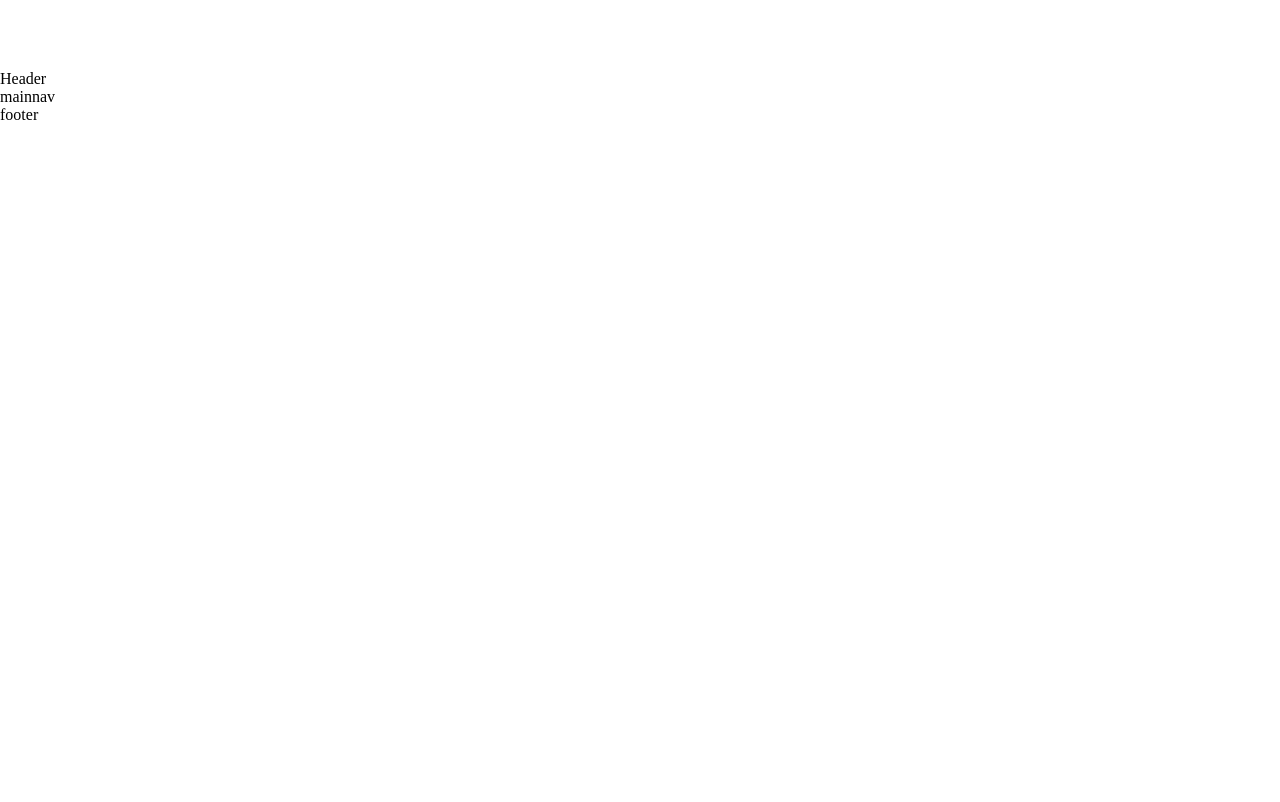
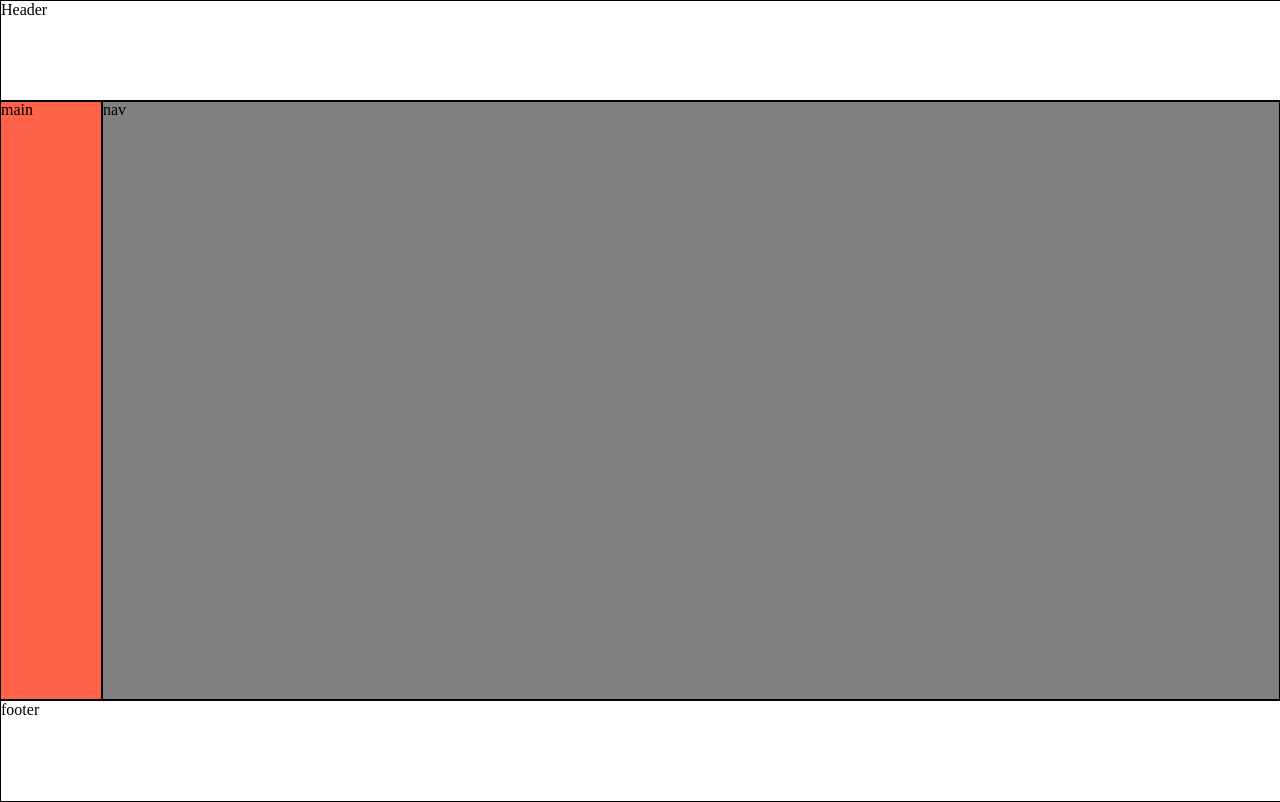
Before and after one commit to Doftgrahn/sloduva, a plain HTML site: page index.html in a window 1280 px wide. Drawn offline with Linux system fonts and the light colour scheme.

Commit message:
helt ny layout

```diff
--- a/index.css
+++ b/index.css
@@ -1,19 +1,39 @@
 body {
   margin: 0;
-  margin-top: 70px;
+  margin-top: 100px;
 }
 
 .header {
-  width:100%;
-  height: 70px;
+  width: 100%;
+  height: 100px;
   position: fixed;
-  top:0;
+  top: 0;
+  border: 1px solid black;
+  z-index: 1;
 }
 
-
-
-
 .holygrail {
-  width:100%;
+  width: 100%;
+  height:600px;
   display: flex;
 }
+
+.main {
+  flex: 0 100px;
+  border:1px solid black;
+  background-color: tomato;
+}
+
+.nav {
+  flex: 1;
+  border:1px solid black;
+  background-color: gray;
+}
+
+.footer {
+  width: 100%;
+  height: 100px;
+  position: relative;
+  bottom: 0;
+  border: 1px solid black;
+}
--- a/index.html
+++ b/index.html
@@ -1,5 +1,6 @@
 <!DOCTYPE html>
 <html>
+
 <head>
   <title>Slöduva</title>
   <link rel="stylesheet" href="index.css">
@@ -7,35 +8,20 @@
 
 <body>
 
-  <header>Header</header>
+  <header class="header">Header</header>
 
 
 
-<div class ="holygrail">
+  <div class="holygrail">
 
-<main>main</main>
+    <main class="main">main</main>
 
-<nav>nav</nav>
+    <nav class ="nav">nav</nav>
 
 
-</div>
+  </div>
 
-<footer>footer</footer>
-
-
-
-
-
-
-
-
-
-
-
-
-
-
-
+  <footer class ="footer">footer</footer>
 
 
 
```
